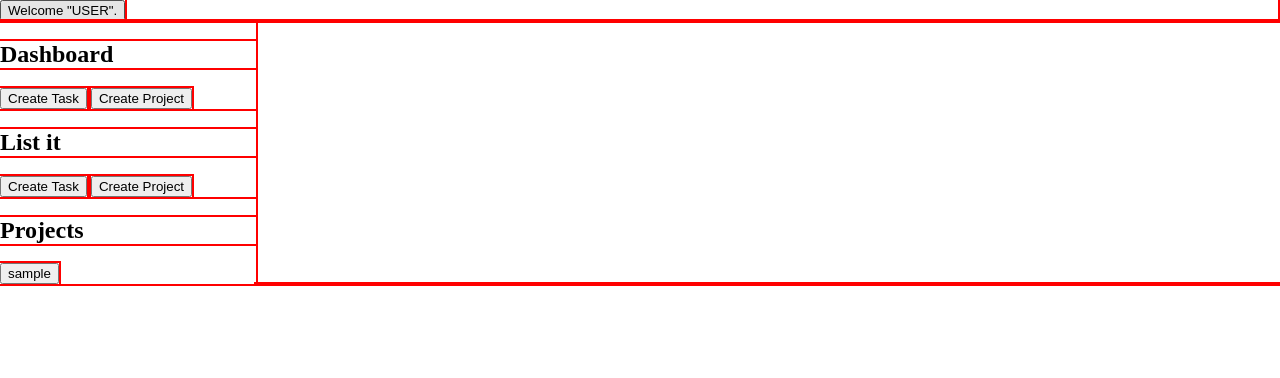
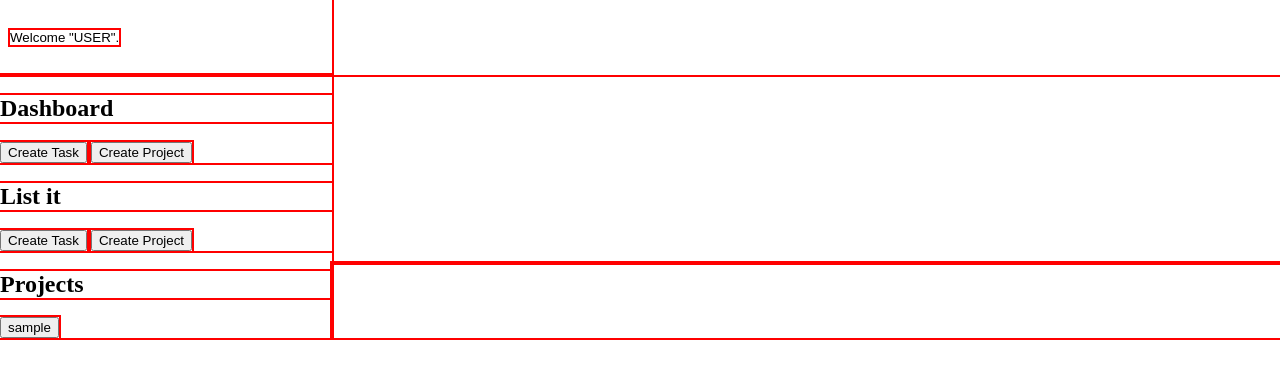
Before and after one commit to RandomUser04329/ToDo-List, a website built with webpack: page src/ToDoList.html in a window 1280 px wide. Built offline with nearby package versions, Linux system fonts and the light colour scheme.

Commit message:
Did a little to the header..

```diff
--- a/src/ToDoList.html
+++ b/src/ToDoList.html
@@ -15,7 +15,9 @@
 <body>
     <div class = "MainPage">
         <header class = "HeaderSection">
-            <button class = "WelcomeHeader">Welcome "USER".</button>
+            <div class = "WelcomeBox">
+                <button class = "WelcomeHeader">Welcome "USER".</button>
+            </div>
         </header>
 
         <nav class = "SideBarSection">
--- a/src/style.css
+++ b/src/style.css
@@ -13,7 +13,7 @@ body {
     border: 0;
     height: auto;
     display: grid;
-    grid-template-columns: minmax(150px, 0.5fr) 2fr;
+    grid-template-columns: minmax(200px, 0.7fr) 2fr;
     grid-template-rows: repeat(auto-fit, 1fr);
 }
 
@@ -22,6 +22,29 @@ body {
 .HeaderSection {
     grid-row: 1;
     grid-column: span 2;
+    display: grid;
+    grid-template-columns: minmax(200px, 0.7fr) 2fr;
+    grid-template-rows: 1fr;
+    height: 75px;
+    width: auto;
+}
+
+.WelcomeBox {
+    grid-column: 1;
+    display: grid;
+    justify-items: center;
+    align-items: center;
+}
+
+.WelcomeHeader {
+    padding: 0;
+    margin: 0;
+    margin-left: 10px;
+    border: 0;
+    cursor: pointer;
+    background: none;
+    font-size: auto;
+    justify-self: start;
 }
 
 /*Side Bar Div + Styles*/
@@ -32,10 +55,15 @@ body {
 
 
 /*Main Content Divs + Styles (All are off unless a option is pressed otherwise)*/
-
+section[class] {
+    grid-row: 3;
+    grid-column: 2;
+}
 
 /*Footer Div + Styles*/
 .FooterSection {
     grid-row: 4;
     grid-column: span 2;
+    height: 75px;
+    width: auto;
 }
```
Also changed, not shown: output/609a232ab53e413e38d2.css (added), output/index.html, output/main.js.
